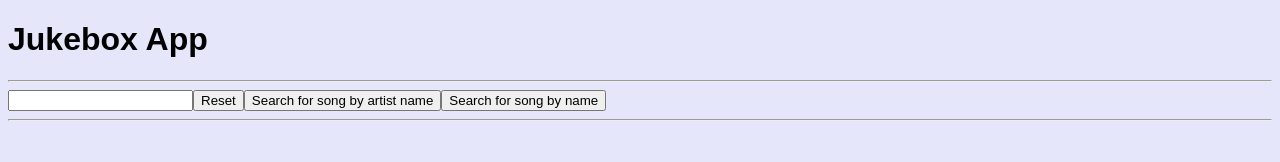
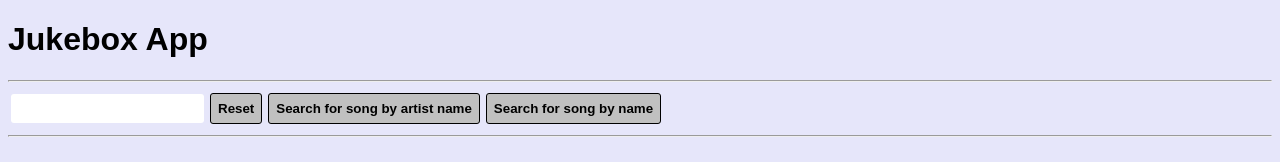
Before and after one commit to cumbach/Redux-Jukebox, a React app: page / in a window 1280 px wide. Built offline with nearby package versions, Linux system fonts and the light colour scheme.

Commit message:
more style

```diff
--- a/app/components/List.js
+++ b/app/components/List.js
@@ -6,7 +6,7 @@ const List = ({items}) => (
     {items.map(
       (x, n) => (<li className="track" key={n}>
         <span className="title" >{x.name}</span>
-        <span className="artist" >[{ x.artist.name || x.artist }]</span>
+        <span className="artist" >{ x.artist.name || x.artist }</span>
       </li>)
     )}
     </ul>
--- a/app/main.css
+++ b/app/main.css
@@ -39,3 +39,36 @@ body {
   top: 5;
   right: 5px;
 }
+
+
+
+input {
+  border: none !important;
+}
+
+
+
+button,
+button:focus,
+button:active,
+button:hover {
+    border:1px solid black;
+    background: silver;
+    outline:none;
+    padding: 7px;
+    margin: 3px;
+
+}
+
+button:active {
+  background: lightblue;
+}
+
+
+input, button {
+  font-size: 10pt;
+  font-weight: 600;
+  padding: 7px;
+  margin: 3px;
+  border-radius: 3px;
+}
```
